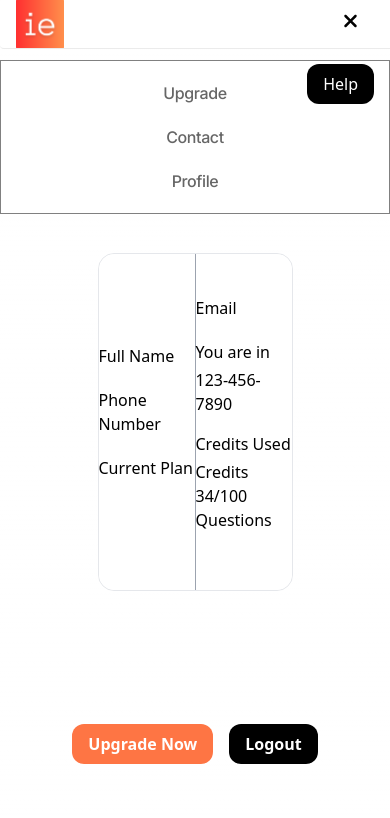
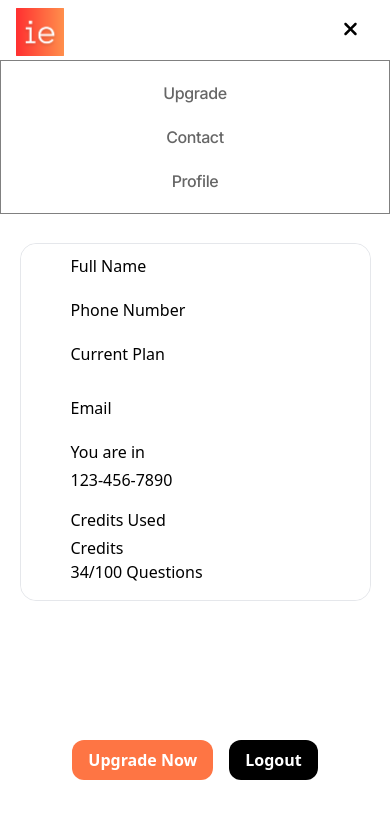
Before and after one commit to MayankGupta2023/ie-pwm, a Next.js app: page /profile in a window 390 px wide. Shown: the top 818 px of the page. Built offline with nearby package versions, Linux system fonts and the light colour scheme; no server answers.

Commit message:
Add styles to profile page

```diff
--- a/src/pages/profile.js
+++ b/src/pages/profile.js
@@ -2,6 +2,7 @@ import React, { useEffect, useState } from 'react';
 import { useRouter } from 'next/router';
 import Navbar from '../components/navbar2';
 import app from '../firebaseConfig';
+import styles from '../styles/profile.module.css';
 import {
   getAuth,
   onAuthStateChanged,
@@ -67,7 +68,7 @@ const Profile = () => {
 
   return (
     <div className="relative">
-      <div className="Navbar">
+      <div className={`h-16 fixed top-0 left-0 z-50 bg-white w-full `}>
         <Navbar />
       </div>
       {isLoading ? (
@@ -82,9 +83,9 @@ const Profile = () => {
             Help
           </button>
           {/* Rest of your profile content */}
-          <div className="w-1/2 h-2/5 bg-white flex flex-row justify-center items-center border border-gray-200 rounded-2xl">
+          <div className={`w-1/2 min-h-fit h-2/5 bg-white flex flex-row justify-center items-center border border-gray-200 rounded-2xl ${styles.container}`}>
             {/* First div */}
-            <div className="mx-auto w-1/2 h-full bg-white flex justify-center items-center rounded-2xl">
+            <div className={`mx-auto w-1/2 h-full bg-white flex justify-center items-center rounded-2xl ${styles.outbox}`}>
               <div className="flex flex-col">
                 <div className="mb-4">
                   <p className="font-medium mb-1">Full Name</p>
@@ -102,7 +103,7 @@ const Profile = () => {
             </div>
             <div className="h-full border-l border-gray-400"></div>
             {/* Second div */}
-            <div className="mx-auto w-1/2 h-full bg-white flex justify-center items-center rounded-2xl">
+            <div className={`mx-auto w-1/2 h-full bg-white flex justify-center items-center rounded-2xl ${styles.outbox}`}>
               <div className="flex flex-col">
                 <div className="mb-4">
                   <p className="font-medium mb-1">Email</p>
@@ -121,7 +122,7 @@ const Profile = () => {
             </div>
           </div>
           {/* Buttons for login and logout */}
-          <div className="absolute bottom-20 flex justify-center w-full">
+          <div className="absolute bottom-16 flex justify-center w-full">
             <button
               className="bg-blue-500 hover:bg-blue-700 text-white font-bold py-2 px-4 rounded-xl mr-4"
               style={{ backgroundColor: '#fe7544' }}
--- /dev/null
+++ b/src/styles/profile.module.css
@@ -0,0 +1,16 @@
+@media (max-width:500px){
+    .container{
+
+        width: 90%;
+        flex-direction: column;
+        height: fit-content;
+    }
+
+    .outbox{
+        text-align: left;
+        width: 100%;
+        padding-top: 10px;
+        justify-content: left;
+        padding-left: 50px;
+    }
+}
```
